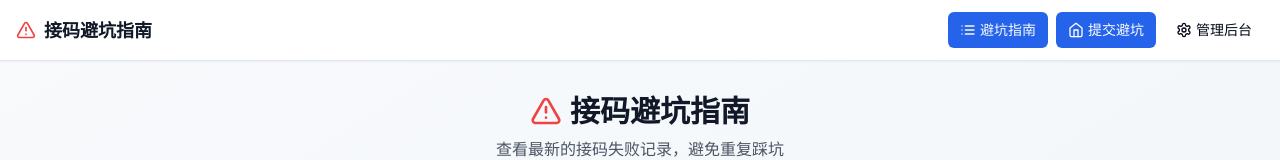
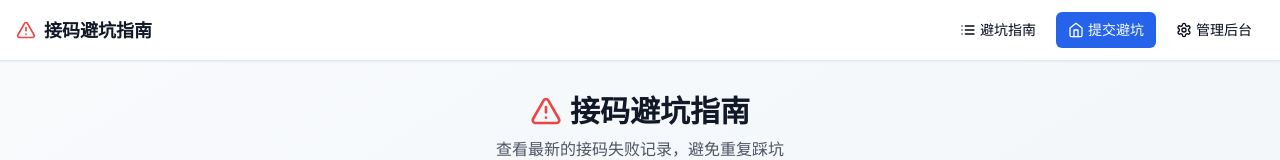
Before and after one commit to lookoupai/sms315, a React (Vite) app: page / in a window 1280 px wide. Shown: the top 160 px of the page. Built offline with nearby package versions, Linux system fonts and the light colour scheme; no server answers; the database is empty.

Commit message:
修复导航按钮状态显示：移除提交按钮的固定蓝色，恢复正常的激活状态指示

```diff
--- a/src/layout.tsx
+++ b/src/layout.tsx
@@ -22,7 +22,7 @@ const Layout = ({ children }: { children: React.ReactNode }) => {
             {/* 导航区域 - 移动端优化 */}
             <nav className="flex space-x-2">
               <Button
-                variant={location.pathname === '/' ? 'default' : 'ghost'}
+                variant={location.pathname === '/submit' ? 'default' : 'ghost'}
                 asChild
                 className="px-3 py-2 h-9 text-sm"
                 size="sm"
```
